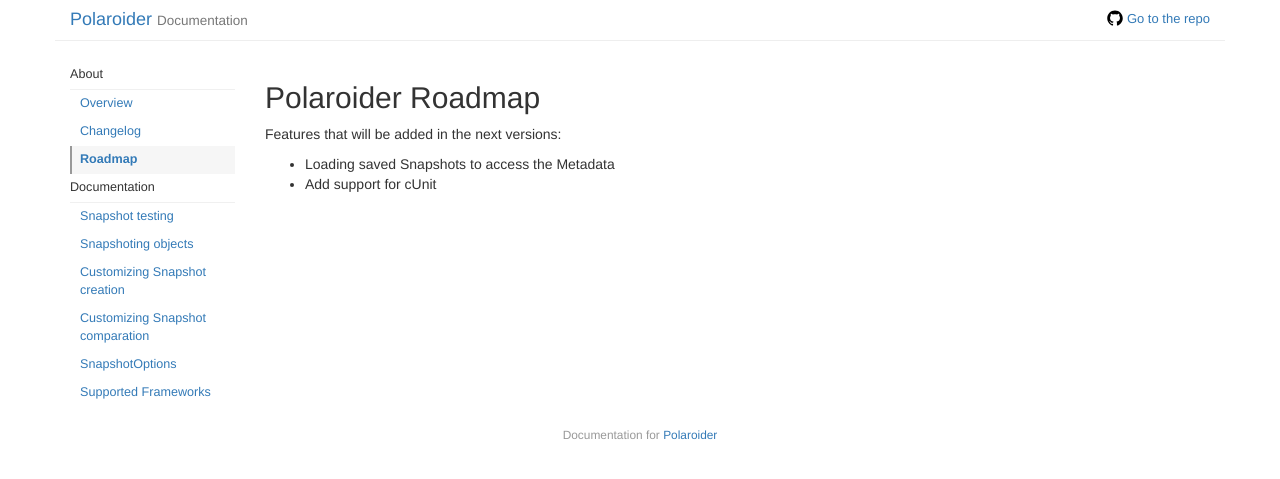
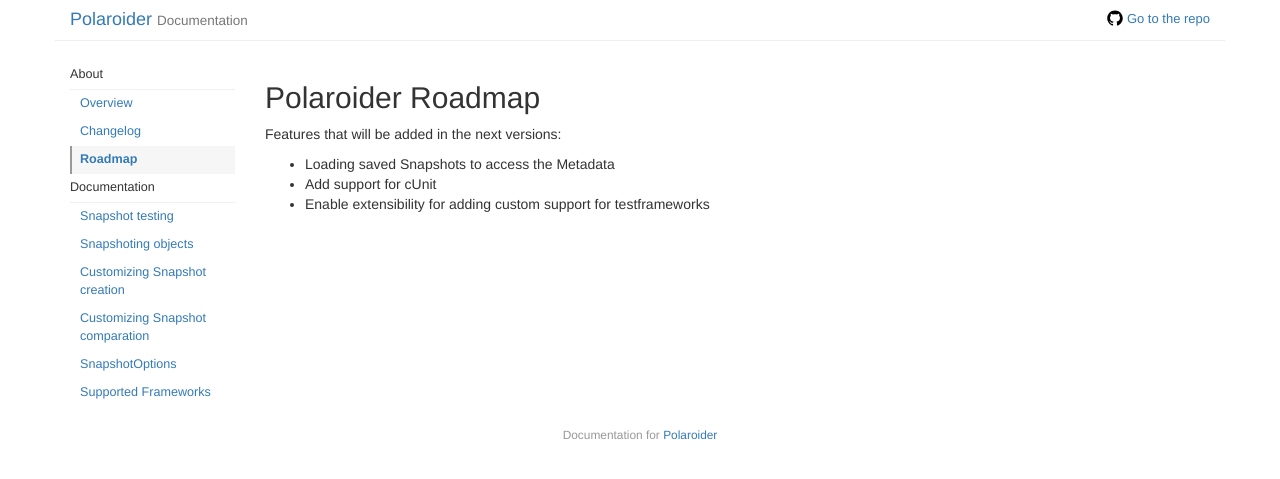
Before and after one commit to WickedFlame/Polaroider, a Jekyll site: the page built from docs/roadmap.md, in a window 1280 px wide. Shown: the top 479 px of the page. Built offline with Jekyll 4.4.1, drawn with Linux system fonts in a browser that asks for light colours.

Commit message:
Update changelog and readme

```diff
--- a/docs/roadmap.md
+++ b/docs/roadmap.md
@@ -8,3 +8,4 @@ nav_order: 2
 Features that will be added in the next versions:
 - Loading saved Snapshots to access the Metadata
 - Add support for cUnit
+- Enable extensibility for adding custom support for testframeworks
```
Also changed, not shown: README.md, docs/changelog.md.
